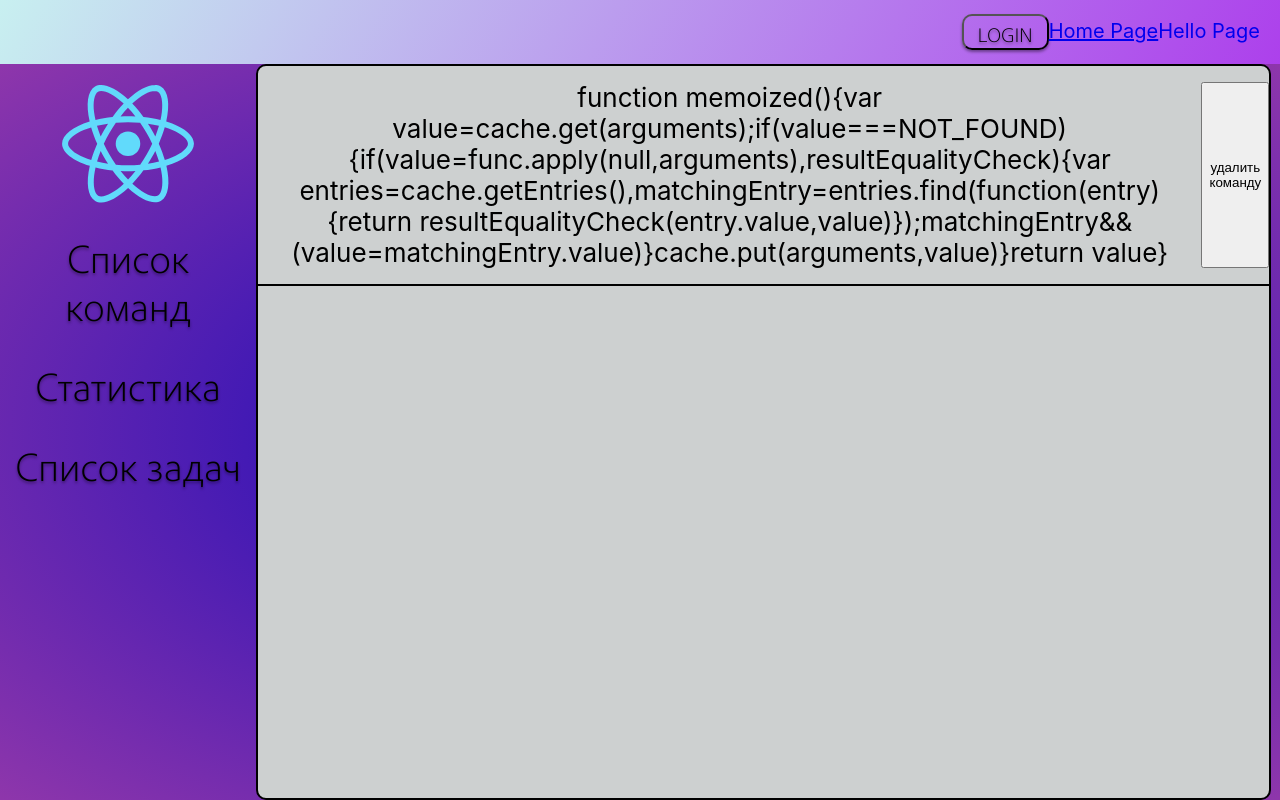
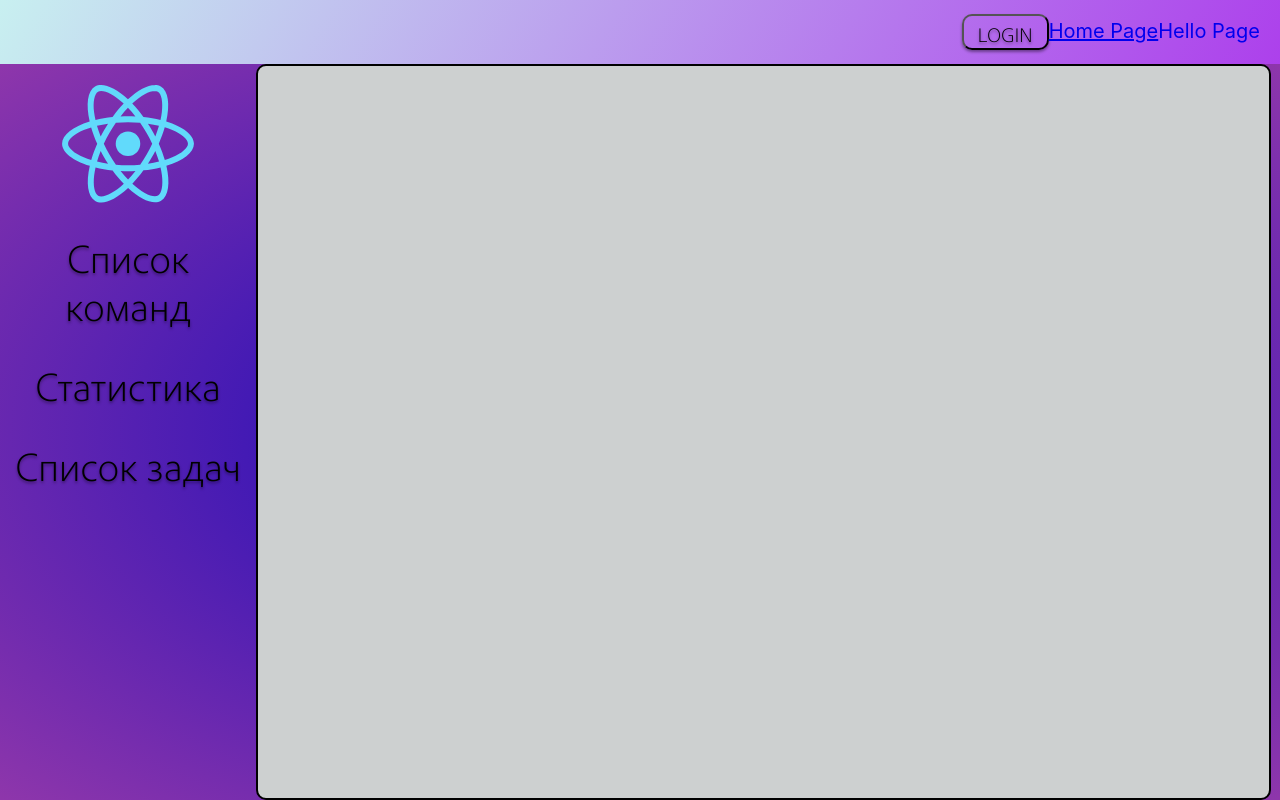
Before and after one commit to eEquals3/react-manager, a React (Create React App) app: page /mainScreen in a window 1280 px wide. Built offline with nearby package versions, Linux system fonts and the light colour scheme.

Commit message:
селекторы, рабочие кнопки удаления команд, логика откртия экранов

```diff
--- a/src/redax/commandSlice.ts
+++ b/src/redax/commandSlice.ts
@@ -1,13 +1,12 @@
-import { createSelector, createSlice, PayloadAction } from "@reduxjs/toolkit";
-import type { RootState } from "./store";
+import { createSlice, PayloadAction } from "@reduxjs/toolkit";
 
 export interface CommandsState {
-  currentCommand: string | null;
+  currentCommand: string;
   commands: string[];
 }
 
 const initialState: CommandsState = {
-  currentCommand: null,
+  currentCommand: "",
   commands: ["команда1", "команда2", "команда3"],
 };
 
@@ -21,7 +20,6 @@ export const commandsSlice = createSlice({
   initialState,
   reducers: {
     getAllUserCommands: (state, action: PayloadAction<string[]>) => {
-      // state.commands = [...action.payload];
       return {
         ...state,
         commands: action.payload,
@@ -50,12 +48,6 @@ export const commandsSlice = createSlice({
   },
 });
 
-const selectSelf = (state: RootState) => state;
-export const currentCommandSelect = createSelector(
-  selectSelf,
-  (state) => state.commands.currentCommand
-);
-
 export const {
   getAllUserCommands,
   addCommand,
--- /dev/null
+++ b/src/redax/selectors.ts
@@ -0,0 +1,26 @@
+import { createSelector } from "@reduxjs/toolkit";
+import { RootState } from "./store";
+
+const commandsSelector = createSelector(
+  (state: RootState) => state,
+  (state) => state.commands.commands
+);
+
+const currentCommandsSelector = createSelector(
+  (state: RootState) => state,
+  (state) => state.commands.currentCommand
+);
+
+export const currentCommandSelector = createSelector(
+  currentCommandsSelector,
+  (currCommand) => {
+    return currCommand;
+  }
+);
+
+export const firstCommandSelector = createSelector(
+  commandsSelector,
+  (commands) => {
+    return commands.length > 0 ? commands[0] : [];
+  }
+);
--- a/src/screens/MainScreen/MainScreens.tsx
+++ b/src/screens/MainScreen/MainScreens.tsx
@@ -6,7 +6,7 @@ import "../../headerComponents/UpperPanel.scss";
 import "./LeftPanel.scss";
 import "../../component/CommonComponent/Button/Buttons.scss";
 import Menu from "../../component/CommonComponent/Menu/Menu";
-import CommandView from "./openViewFunk/OpenCommandView";
+import FillerController from "./openViewFunk/MainComponentController";
 import Modal, {
   ModalRefHandle,
 } from "../../component/CommonComponent/Modal/Modal";
@@ -14,6 +14,7 @@ import useModalContent from "../../component/CommonComponent/Menu/useModalConten
 import { useDispatch, useSelector } from "react-redux";
 import { RootState } from "../../redax/store";
 import { setCurrentCommand } from "../../redax/commandSlice";
+import { currentCommandSelector } from "../../redax/selectors";
 
 const MainScreen = () => {
   const dispatch = useDispatch();
@@ -23,7 +24,8 @@ const MainScreen = () => {
   const { buttonModalName, renderText, renderCreateButton } = useModalContent({
     name: addButtonModalName,
   });
-  const commands = useSelector((state: RootState) => state.commands);
+  const commands = useSelector((state: RootState) => state.commands.commands);
+  const currentCommand = useSelector(currentCommandSelector);
 
   const createAddModal = useMemo(
     () => (
@@ -45,7 +47,7 @@ const MainScreen = () => {
           <img src={logo} className="MainScreen-logo" alt="logo" />
           <Menu
             name="Список команд"
-            containSubMenu={commands.commands}
+            containSubMenu={commands}
             onCommandChange={(commandId) => {
               console.log("commandId", commandId);
               dispatch(setCurrentCommand(commandId));
@@ -57,7 +59,7 @@ const MainScreen = () => {
           />
           <Menu
             name="Статистика"
-            containSubMenu={commands.commands}
+            containSubMenu={commands}
             onCommandChange={(commandId) => {
               console.log("commandId", commandId);
               dispatch(setCurrentCommand(commandId));
@@ -82,7 +84,7 @@ const MainScreen = () => {
         {createAddModal}
 
         <view className="MainScreen-header">
-          <CommandView />
+          <FillerController commandName={currentCommand} />
         </view>
       </view>
     </div>
--- /dev/null
+++ b/src/screens/MainScreen/openViewFunk/CommandView.tsx
@@ -0,0 +1,38 @@
+import React, { memo, ReactElement } from "react";
+import { useDispatch } from "react-redux";
+import { reduceCommand, setCurrentCommand } from "../../../redax/commandSlice";
+import styled from "styled-components";
+
+interface Prop {
+  name: string;
+}
+
+const Button = styled.button`
+  border-radius: 10px;
+  position: absolute;
+  top: 15%;
+  bottom: 15%;
+  right: 1%;
+  font-size: 2.5vh;
+`;
+
+const CommandView = ({ name }: Prop): ReactElement => {
+  const dispatch = useDispatch();
+
+  return (
+    <div className="viewHeader">
+      {name}
+      <Button
+        type="button"
+        onClick={() => {
+          dispatch(reduceCommand(name));
+          dispatch(setCurrentCommand(""));
+        }}
+      >
+        удалить команду
+      </Button>
+    </div>
+  );
+};
+
+export default memo(CommandView);
--- /dev/null
+++ b/src/screens/MainScreen/openViewFunk/DefaultView.tsx
@@ -0,0 +1,7 @@
+import React, { memo, ReactElement } from "react";
+
+const DefaultView = (): ReactElement => {
+  return <div className="DefaultView" />;
+};
+
+export default memo(DefaultView);
--- /dev/null
+++ b/src/screens/MainScreen/openViewFunk/MainComponentController.tsx
@@ -0,0 +1,19 @@
+import React, { memo, ReactElement } from "react";
+import "./OpenViewFunkStyles.scss";
+import CommandView from "./CommandView";
+import DefaultView from "./DefaultView";
+
+interface Prop {
+  commandName: string;
+}
+
+const FillerController = ({ commandName }: Prop): ReactElement => {
+  console.log(commandName);
+  return commandName.length > 0 ? (
+    <CommandView name={commandName} />
+  ) : (
+    <DefaultView />
+  );
+};
+
+export default memo(FillerController);
--- a/src/screens/MainScreen/openViewFunk/OpenCommandView.tsx
+++ /dev/null
@@ -1,28 +0,0 @@
-import React, { memo, ReactElement } from "react";
-import "./OpenViewFunkStyles.scss";
-import { useDispatch } from "react-redux";
-import {
-  currentCommandSelect,
-  reduceCommand,
-} from "../../../redax/commandSlice";
-
-const CommandView = (): ReactElement => {
-  const dispatch = useDispatch();
-  const name = currentCommandSelect;
-
-  return (
-    <div className="viewHeader">
-      {name.toString()}
-      <button
-        type="button"
-        onClick={() => {
-          dispatch(reduceCommand(name.toString()));
-        }}
-      >
-        удалить команду
-      </button>
-    </div>
-  );
-};
-
-export default memo(CommandView);
--- a/src/screens/MainScreen/openViewFunk/OpenViewFunkStyles.scss
+++ b/src/screens/MainScreen/openViewFunk/OpenViewFunkStyles.scss
@@ -1,7 +1,13 @@
 @import "../../../utils/commonStyle";
 
 .viewHeader{
-    width: 100%;
+    @extend .DefaultView;
+    position: fixed;
+    border-bottom: 2px $borderColor;
+}
+
+.DefaultView{
+    width: 79%;
     height: min-content;
     display: flex;
     flex-direction: row;
@@ -9,7 +15,6 @@
     justify-content: center;
     padding-bottom: 2vh;
     padding-top: 2vh;
-    border-bottom: 2px $borderColor;
     text-align: center;
     color: $textColorBlack;
 }
```
